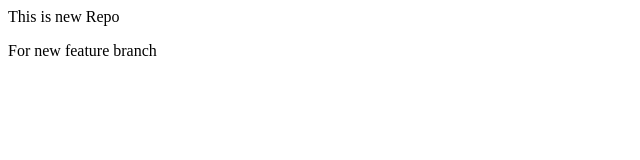
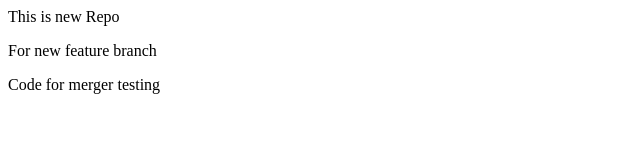
Before and after one commit to NzuhatJamadar/localrepo, a plain HTML site: page index.html in a window 1280 px wide. Shown: the whole page, without its empty margins (0-640 px from the left). Drawn offline with Linux system fonts and the light colour scheme.

Commit message:
Code for merge testing

```diff
--- a/index.html
+++ b/index.html
@@ -1,4 +1,5 @@
 <p>This is new Repo</p>
 <html>
     <p> For new feature branch</p>
+    <p> Code for merger testing </p>
 </html>
```
